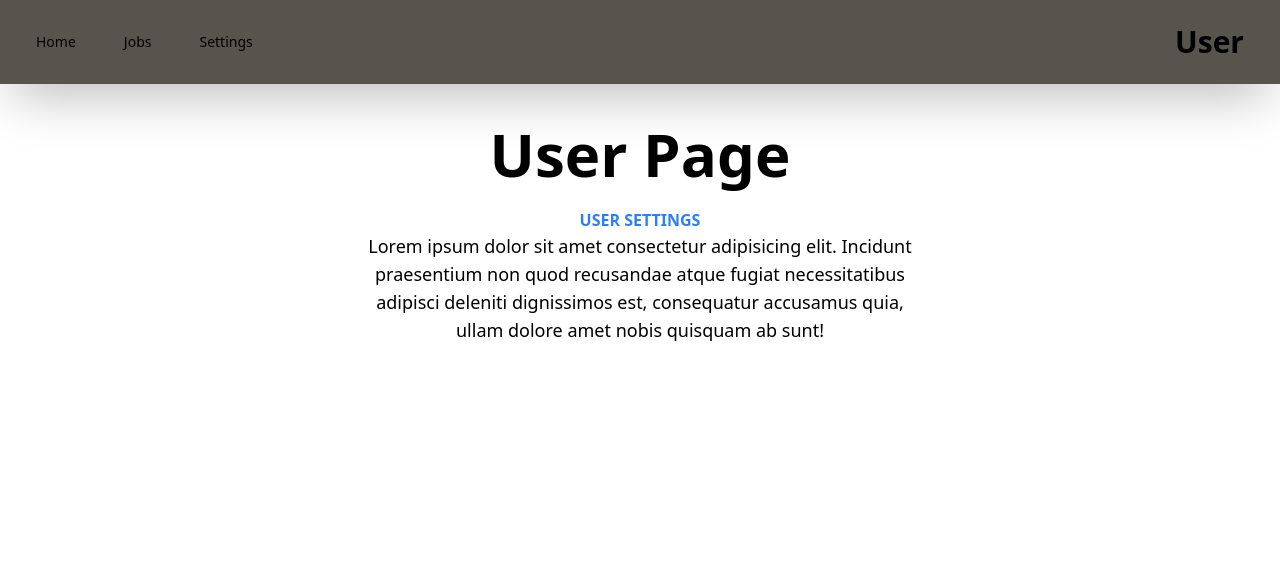
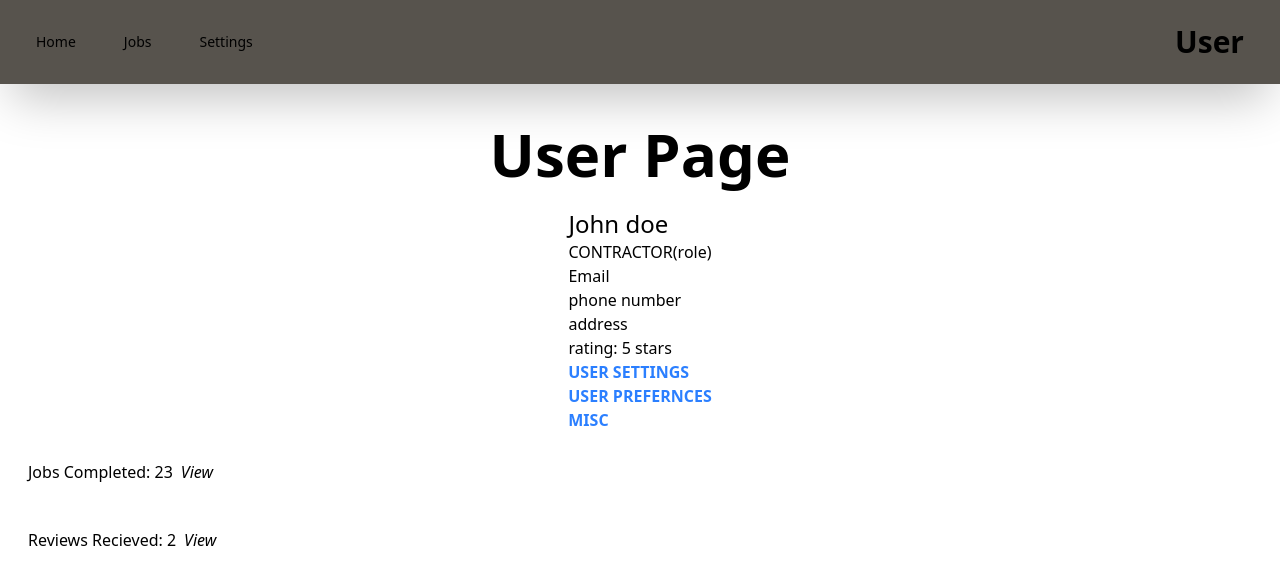
Before and after one commit to martinsalinas0/wt-frontend-next, a Next.js app: page /user in a window 1280 px wide. Shown: the top 584 px of the page. Built offline with nearby package versions, Linux system fonts and the light colour scheme.

Commit message:
Add user-related pages and implement ContactsAPI for managing user contacts

```diff
--- /dev/null
+++ b/src/app/data/dataAPI.js
@@ -0,0 +1,28 @@
+export const ContactsAPI = {
+  contacts: [
+    {name: 'john doe',
+      email: 'johndoe@gmail.com',
+      phoneNumber: '333-333-3333'
+    }
+  ],
+  getAll: function () {
+    return this.contacts;
+  },
+
+  get: function (id) {
+    return this.contacts.find((contact) => contact.id === id);
+  },
+
+  addContact: function (contact) {
+    this.contacts.push(contact);
+  },
+  updateContact: function (updatedContact) {
+    this.contacts = this.contacts.map((contact) =>
+      contact.id === updatedContact.id ? updatedContact : contact
+    );
+  },
+
+  deleteContact: function (id) {
+    this.contacts = this.contacts.filter((contact) => contact.id !== id);
+  },
+};
--- /dev/null
+++ b/src/app/user/jobs/page.tsx
@@ -0,0 +1,15 @@
+import React from "react";
+
+const UserJobs = () => {
+  return (
+    <div>
+      UserJobs
+      <div>
+        <p>Jobs Completed</p>
+        <p>Jobs Posted</p>
+      </div>
+    </div>
+  );
+};
+
+export default UserJobs;
--- /dev/null
+++ b/src/app/user/other/page.tsx
@@ -0,0 +1,7 @@
+import React from "react";
+
+const UserOtherPage = () => {
+  return <div>UserOtherPage</div>;
+};
+
+export default UserOtherPage;
--- a/src/app/user/page.tsx
+++ b/src/app/user/page.tsx
@@ -3,16 +3,49 @@ import React from "react";
 
 const UserPage = () => {
   return (
-    <div className="flex flex-col items-center px-4 mt-10">
-      <h1 className="font-bold text-6xl mb-6">User Page</h1>
-      <p className="font-bold uppercase 4xl text-blue-500">
-        <Link href="/user/settings">user settings</Link>
-      </p>
-      <div className="text-center max-w-xl text-lg">
-        Lorem ipsum dolor sit amet consectetur adipisicing elit. Incidunt
-        praesentium non quod recusandae atque fugiat necessitatibus adipisci
-        deleniti dignissimos est, consequatur accusamus quia, ullam dolore amet
-        nobis quisquam ab sunt!
+    <div>
+      <div className="flex flex-col items-center px-4 mt-10">
+        <h1 className="font-bold text-6xl mb-6">User Page</h1>
+
+        <div>
+          <h1 className="text-2xl">John doe</h1>
+          <p>CONTRACTOR(role)</p>
+          <p>Email</p>
+          <p>phone number</p>
+          <p>address</p>
+          <p>rating: 5 stars</p>
+        </div>
+        <span className="font-bold uppercase 4xl text-blue-500">
+          <ul>
+            <li>
+              <Link href="/user/settings">user settings</Link>
+            </li>
+            <li>
+              <Link href="/user/preferences">user prefernces</Link>
+            </li>
+            <li>
+              <Link href="/user/other">misc</Link>
+            </li>
+          </ul>
+        </span>
+      </div>{" "}
+      <div>
+        <span className="flex m-3 p-3">
+          <p className="m-1"> Jobs Completed: 23</p>{" "}
+          <p className="m-1">
+            <Link href="/user/jobs">
+              <em>View</em>
+            </Link>
+          </p>
+        </span>
+        <span className="flex m-3 p-3">
+          <p className="m-1"> Reviews Recieved: 2</p>{" "}
+          <p className="m-1">
+            <Link href="/user/reviews">
+              <em>View</em>
+            </Link>
+          </p>
+        </span>
       </div>
     </div>
   );
--- /dev/null
+++ b/src/app/user/preferences/page.tsx
@@ -0,0 +1,7 @@
+import React from "react";
+
+const UserPreferencePage = () => {
+  return <div>UserPreferencePage</div>;
+};
+
+export default UserPreferencePage;
--- /dev/null
+++ b/src/app/user/reviews/page.tsx
@@ -0,0 +1,7 @@
+import React from "react";
+
+const SingleUserReviews = () => {
+  return <div>SingleUserReviews</div>;
+};
+
+export default SingleUserReviews;
--- a/src/app/user/settings/page.tsx
+++ b/src/app/user/settings/page.tsx
@@ -1,7 +1,24 @@
 import React from "react";
 
 const UserSetting = () => {
-  return <div>UserSettings</div>;
+  return (
+    <div>
+      UserSettings
+      <div className="border-2 border-stone-800 shadow-xl max-w-max justify-center m-7 p-4">
+        <h1>John Doe</h1>
+        <p>Email</p>
+        <p>phone number</p>
+        <p>Role: contractor / sub contractor</p>
+        <p>rating</p>
+        <p>jobs completed</p>
+      </div>
+      <div>
+        <button className="button  bg-blue-400 rounded m-3 p-1">
+          Edit Acount Settings
+        </button>
+      </div>
+    </div>
+  );
 };
 
 export default UserSetting;
```
